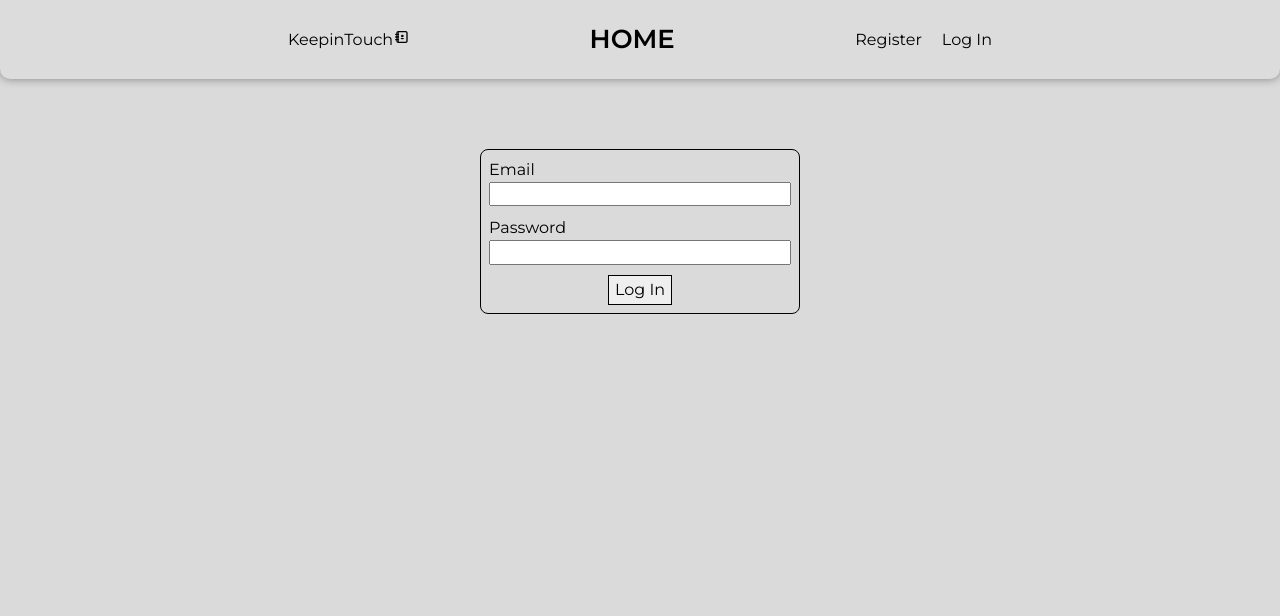
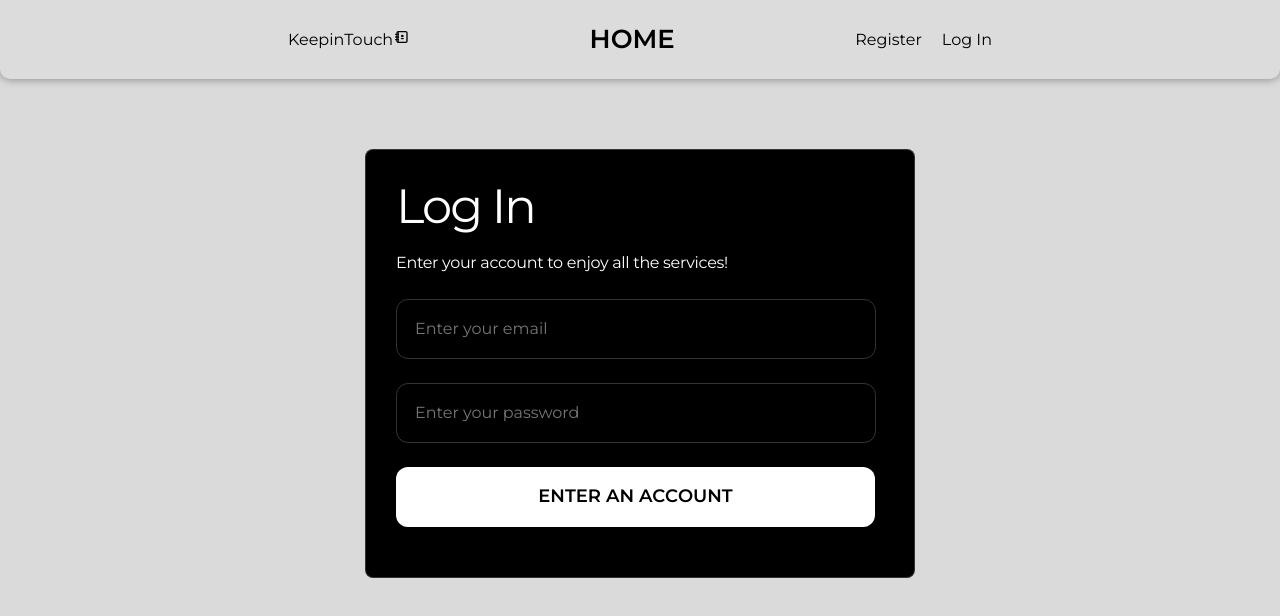
Before and after one commit to YuliiaLukomska/goit-react-hw-08, a React (Vite) app: page /login in a window 1280 px wide. Shown: the top 616 px of the page. Built offline with nearby package versions, Linux system fonts and the light colour scheme.

Commit message:
update form styles

```diff
--- a/src/components/ContactForm/ContactForm.jsx
+++ b/src/components/ContactForm/ContactForm.jsx
@@ -1,6 +1,6 @@
 import { Formik, Form, Field, ErrorMessage } from "formik";
 import * as Yup from "yup";
-import css from "./ContactForm.module.css";
+import css from "../Styles/Form.module.css";
 import { useDispatch, useSelector } from "react-redux";
 import { addContact } from "../../redux/contacts/operations";
 import toast, { Toaster } from "react-hot-toast";
@@ -50,20 +50,37 @@ const ContactForm = () => {
           },
         }}
       />
+      <div className={css.formWrapper}>
+        <h3 className={css.formTitle}>Create new contact</h3>
+        <p className={css.formParagraph}>
+          Fill this form using following examples!
+        </p>
         <Formik
           initialValues={INITIAL_FORM_DATA}
           onSubmit={handleSubmit}
           validationSchema={ContactSchema}
         >
-        <Form className={css.formWrapper}>
+          <Form>
             <label className={css.formLabel}>
-            Name
-            <Field name="name" type="text" placeholder="Maria Moroz" />
-            <ErrorMessage name="name" component="span" className={css.error} />
+              <Field
+                name="name"
+                type="text"
+                placeholder="Maria Moroz"
+                className={css.formInput}
+              />
+              <ErrorMessage
+                name="name"
+                component="span"
+                className={css.error}
+              />
             </label>
             <label className={css.formLabel}>
-            Number
-            <Field name="number" type="text" placeholder="+(380)631234567" />
+              <Field
+                name="number"
+                type="text"
+                placeholder="+(380)631234567"
+                className={css.formInput}
+              />
               <ErrorMessage
                 name="number"
                 component="span"
@@ -81,6 +98,7 @@ const ContactForm = () => {
             </button>
           </Form>
         </Formik>
+      </div>
     </>
   );
 };
--- a/src/components/ContactForm/ContactForm.module.css
+++ /dev/null
@@ -1,22 +0,0 @@
-.formWrapper {
-  max-width: 320px;
-  width: 100%;
-  border: black solid 1px;
-  border-radius: 8px;
-  padding: 8px;
-  margin-bottom: 15px;
-}
-.formLabel {
-  display: flex;
-  flex-direction: column;
-  margin-bottom: 10px;
-}
-.formBtn {
-  display: block;
-  margin: 0 auto;
-  height: 30px;
-  border: black solid 1px;
-}
-.error {
-  color: red;
-}
--- a/src/components/LoginForm/LoginForm.jsx
+++ b/src/components/LoginForm/LoginForm.jsx
@@ -1,6 +1,6 @@
 import { Formik, Form, Field, ErrorMessage } from "formik";
 import * as Yup from "yup";
-import css from "./LoginForm.module.css";
+import css from "../Styles/Form.module.css";
 import { useDispatch } from "react-redux";
 import { login } from "../../redux/auth/operations";
 
@@ -27,20 +27,33 @@ const LoginForm = () => {
   };
 
   return (
+    <div className={css.formWrapper}>
+      <h2 className={css.formTitle}>Log In</h2>
+      <p className={css.formParagraph}>
+        Enter your account to enjoy all the services!
+      </p>
       <Formik
         initialValues={INITIAL_FORM_DATA}
         onSubmit={handleSubmit}
         validationSchema={UserLoginSchema}
       >
-      <Form className={css.formWrapper}>
+        <Form>
           <label className={css.formLabel}>
-          Email
-          <Field name="email" type="text" />
+            <Field
+              name="email"
+              type="text"
+              className={css.formInput}
+              placeholder="Enter your email"
+            />
             <ErrorMessage name="email" component="span" className={css.error} />
           </label>
           <label className={css.formLabel}>
-          Password
-          <Field name="password" type="password" />
+            <Field
+              name="password"
+              type="password"
+              className={css.formInput}
+              placeholder="Enter your password"
+            />
             <ErrorMessage
               name="password"
               component="span"
@@ -48,11 +61,17 @@ const LoginForm = () => {
             />
           </label>
 
-        <button className={css.formBtn} type="submit">
-          Log In
+          <button
+            className={css.formBtn}
+            type="submit"
+            title="Click to log in"
+            aria-label="Log in"
+          >
+            Enter an account
           </button>
         </Form>
       </Formik>
+    </div>
   );
 };
 
--- a/src/components/LoginForm/LoginForm.module.css
+++ /dev/null
@@ -1,23 +0,0 @@
-.formWrapper {
-  max-width: 320px;
-  width: 100%;
-  border: black solid 1px;
-  border-radius: 8px;
-  padding: 8px;
-  margin: 0 auto;
-  margin-bottom: 15px;
-}
-.formLabel {
-  display: flex;
-  flex-direction: column;
-  margin-bottom: 10px;
-}
-.formBtn {
-  display: block;
-  margin: 0 auto;
-  height: 30px;
-  border: black solid 1px;
-}
-.error {
-  color: red;
-}
--- a/src/components/RegistrationForm/RegistrationForm.jsx
+++ b/src/components/RegistrationForm/RegistrationForm.jsx
@@ -1,6 +1,6 @@
 import { Formik, Form, Field, ErrorMessage } from "formik";
 import * as Yup from "yup";
-import css from "./RegistrationForm.module.css";
+import css from "../Styles/Form.module.css";
 import { useDispatch } from "react-redux";
 import { register } from "../../redux/auth/operations";
 import { NavLink } from "react-router-dom";
@@ -34,8 +34,8 @@ const RegistrationForm = () => {
 
   return (
     <div className={css.formWrapper}>
-      <h2 className={css.signUpTitle}>Sign Up</h2>
-      <p className={css.signUpParagraph}>
+      <h2 className={css.formTitle}>Sign Up</h2>
+      <p className={css.formParagraph}>
         Create an account to enjoy all the services!
       </p>
       <Formik
@@ -76,8 +76,13 @@ const RegistrationForm = () => {
             />
           </label>
 
-          <button className={css.formBtn} type="submit">
-            Create Account
+          <button
+            className={css.formBtn}
+            type="submit"
+            title="Click to create new account"
+            aria-label="Sign up"
+          >
+            Create an account
           </button>
         </Form>
       </Formik>
--- a/src/components/SearchBox/SearchBox.jsx
+++ b/src/components/SearchBox/SearchBox.jsx
@@ -8,7 +8,7 @@ const SearchBox = () => {
 
   return (
     <div className={css.filterInput}>
-      <p>Find contacts by name</p>
+      <p>Find contacts by name or number</p>
       <input
         value={inputValue}
         onChange={(event) => dispatch(changeFilter(event.target.value))}
--- /dev/null
+++ b/src/components/Styles/ContactsPage.module.css
@@ -0,0 +1,16 @@
+.contactsPageWrapper {
+  display: flex;
+  flex-direction: column;
+  /* align-items: flex-start; */
+}
+/* .contactsWrapper {
+} */
+
+.contactsPageTitle {
+  margin: 0 auto 30px;
+  text-align: center;
+  font-size: 30px;
+  line-height: 1.14;
+  letter-spacing: -0.04em;
+  font-weight: 600;
+}
--- a/src/components/RegistrationForm/RegistrationForm.module.css
+++ b/src/components/Styles/Form.module.css
@@ -48,7 +48,7 @@
   color: red;
 }
 
-.signUpTitle {
+.formTitle {
   font-size: 28px;
   line-height: 1.14;
   letter-spacing: -0.04em;
@@ -62,7 +62,7 @@
     margin-bottom: 20px;
   }
 }
-.signUpParagraph {
+.formParagraph {
   font-size: 14px;
   line-height: 1.28;
   letter-spacing: -0.02em;
--- a/src/components/PagesStyles/HomePage.module.css
+++ b/src/components/Styles/HomePage.module.css
@@ -72,7 +72,7 @@
   letter-spacing: 0.02em;
   max-width: 220px;
   text-transform: uppercase;
-  margin: 0 auto 30px;
+  margin: 0 auto 50px;
   color: white;
   @media (768px<=width) {
     font-size: 40px;
@@ -83,7 +83,18 @@
     max-width: 620px;
   }
 }
-
+.visuallyHidden {
+  position: absolute;
+  white-space: nowrap;
+  width: 1px;
+  height: 1px;
+  overflow: hidden;
+  border: 0;
+  padding: 0;
+  clip: rect(0 0 0 0);
+  clip-path: inset(50%);
+  margin: -1px;
+}
 .text {
   text-align: center;
   /* max-width: 250px; */
--- a/src/pages/ContactsPage.jsx
+++ b/src/pages/ContactsPage.jsx
@@ -6,6 +6,7 @@ import { fetchContacts } from "../redux/contacts/operations";
 import SearchBox from "../components/SearchBox/SearchBox";
 import DocumentTitle from "../DocumentTitle";
 import Section from "../components/Section/Section";
+import css from "../components/Styles/ContactsPage.module.css";
 
 const Contacts = () => {
   const dispatch = useDispatch();
@@ -17,10 +18,16 @@ const Contacts = () => {
   return (
     <Section>
       <DocumentTitle>Your contacts</DocumentTitle>
-      <h1>Your contacts</h1>
-      <SearchBox />
-      <ContactForm />
-      <ContactList />
+      <h2 className={css.contactsPageTitle}>
+        Generate and control your contacts conveniently!
+      </h2>
+      <div className={css.contactsPageWrapper}>
+        <ContactForm />
+        <div className={css.contactsWrapper}>
+          <SearchBox />
+          <ContactList />
+        </div>
+      </div>
     </Section>
   );
 };
--- a/src/pages/HomePage.jsx
+++ b/src/pages/HomePage.jsx
@@ -1,5 +1,5 @@
 import DocumentTitle from "../DocumentTitle";
-import css from "../components/PagesStyles/HomePage.module.css";
+import css from "../components/Styles/HomePage.module.css";
 import { MdAccountBox } from "react-icons/md";
 import { IoPersonAddOutline } from "react-icons/io5";
 import { GrEdit } from "react-icons/gr";
@@ -12,20 +12,24 @@ const Home = () => {
       <DocumentTitle>Welcome Page</DocumentTitle>
       <div className={css.homeSection}>
         <h1 className={css.title}>
-          Manage your contacts and keep in touch with your people!
+          Manage your contacts and keep in touch with your people easily!
           <span role="img" aria-label="Greeting icon">
             💁‍♀️
           </span>
         </h1>
-        <h2 className={css.text}>How to use this application effectively</h2>
+        <h2 className={css.visuallyHidden}>
+          How to use this application effectively
+        </h2>
         <ul className={css.usageList}>
           <li className={css.usageItem}>
             <MdAccountBox size="36" className={css.homePageIcon} />
-            Create your account.
+            Create your account using a simple sign up form or use the log in
+            form to enter your profile.
           </li>
           <li className={css.usageItem}>
             <IoPersonAddOutline size="36" className={css.homePageIcon} />
-            Add and save your private contacts.
+            Add contacts using a convenient form and save your private contacts
+            on the contacts page.
           </li>
           <li className={css.usageItem}>
             <GrEdit size="36" className={css.homePageIcon} />
```
Lines whose indentation alone changed are shown as unchanged.
